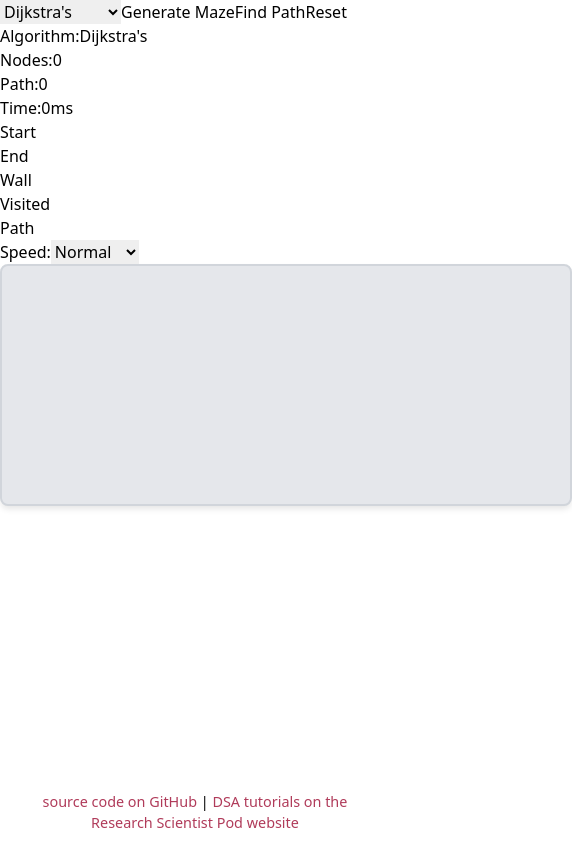
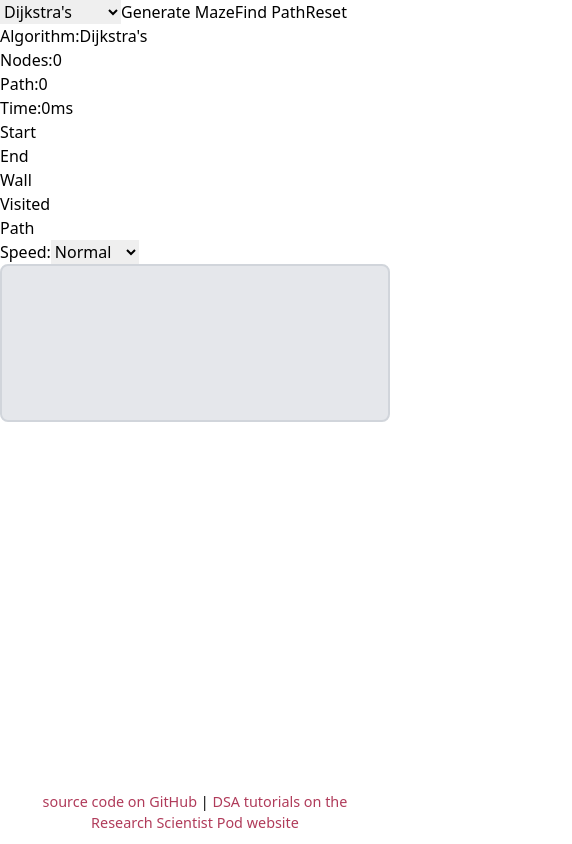
Before and after one commit to The-Research-Scientist-Pod/pathfinding-visualizer, a React (Vite) app: page / in a window 390 px wide. Shown: the whole page, 572 px wide, since content can reach past the window. Built offline with nearby package versions, Linux system fonts and the light colour scheme.

Commit message:
fixing grid sizing for mobile

```diff
--- a/src/components/Grid.jsx
+++ b/src/components/Grid.jsx
@@ -6,59 +6,50 @@ const Grid = ({ grid, onMouseDown, onMouseEnter, onMouseUp, isLandscape }) => {
     const [touchStarted, setTouchStarted] = useState(false);
 
     const calculateCellSize = useCallback(() => {
-        // Adjust these values based on your header and padding sizes
-        const headerHeight = 220; // Increased to account for all UI elements
-        const padding = 32; // Consistent padding
+        // Get viewport dimensions
+        const vw = Math.max(document.documentElement.clientWidth || 0, window.innerWidth || 0);
+        const vh = Math.max(document.documentElement.clientHeight || 0, window.innerHeight || 0);
 
-        // Get available space
-        const availableWidth = Math.min(window.innerWidth - padding * 2, 1200); // Max width cap
-        const availableHeight = window.innerHeight - headerHeight;
+        // Much larger margins and header space for mobile
+        const headerHeight = isLandscape ? 180 : 280; // Increased header space
+        const SIDE_MARGIN = isLandscape ? 40 : 32;
 
-        // Calculate cell size based on grid dimensions
-        const cellByWidth = (availableWidth - padding) / GRID_SETTINGS.COLS;
-        const cellByHeight = (availableHeight - padding) / GRID_SETTINGS.ROWS;
+        // Calculate available space with larger margins
+        const availableWidth = vw - (SIDE_MARGIN * 2);
+        const availableHeight = vh - headerHeight - (SIDE_MARGIN * 2);
 
-        // Use the smaller value to ensure entire grid fits
-        const size = Math.floor(Math.min(cellByWidth, cellByHeight));
+        // Calculate cell size ensuring grid fits in available space
+        const widthBasedSize = (availableWidth * 0.95) / GRID_SETTINGS.COLS; // 95% of available width
+        const heightBasedSize = (availableHeight * 0.95) / GRID_SETTINGS.ROWS; // 95% of available height
 
-        // Clamp the size between minimum and maximum values
-        return Math.max(10, Math.min(size, 30)); // Adjusted min/max sizes
-    }, []);
+        // Use the smaller value and enforce size limits
+        let size = Math.min(widthBasedSize, heightBasedSize);
+
+        // Stricter size limits for mobile
+        const maxSize = isLandscape ? 20 : 12;
+        const minSize = isLandscape ? 10 : 6;
+
+        return Math.floor(Math.max(minSize, Math.min(size, maxSize)));
+    }, [isLandscape]);
 
     useEffect(() => {
         const handleResize = () => {
-            setCellSize(calculateCellSize());
+            requestAnimationFrame(() => {
+                setCellSize(calculateCellSize());
+            });
         };
 
         handleResize();
         window.addEventListener('resize', handleResize);
-        window.addEventListener('orientationchange', handleResize);
+        window.addEventListener('orientationchange', () => {
+            setTimeout(handleResize, 100);
+        });
 
         return () => {
             window.removeEventListener('resize', handleResize);
             window.removeEventListener('orientationchange', handleResize);
         };
     }, [calculateCellSize]);
-
-    // Touch event handlers
-    const handleTouchStart = (rowIdx, nodeIdx, e) => {
-        e.preventDefault();
-        setTouchStarted(true);
-        onMouseDown(rowIdx, nodeIdx);
-    };
-
-    const handleTouchMove = (rowIdx, nodeIdx, e) => {
-        e.preventDefault();
-        if (touchStarted) {
-            onMouseEnter(rowIdx, nodeIdx);
-        }
-    };
-
-    const handleTouchEnd = (e) => {
-        e.preventDefault();
-        setTouchStarted(false);
-        onMouseUp();
-    };
 
     const getNodeClassName = (node) => {
         const baseClasses = "transition-colors duration-200";
@@ -72,31 +63,62 @@ const Grid = ({ grid, onMouseDown, onMouseEnter, onMouseUp, isLandscape }) => {
         return `${baseClasses} bg-white hover:bg-gray-100`;
     };
 
-    const gridStyle = {
-        display: 'grid',
-        gridTemplateColumns: `repeat(${GRID_SETTINGS.COLS}, ${cellSize}px)`,
-        gap: '1px',
-        padding: '4px',
-        backgroundColor: '#e5e7eb',
-        margin: '0 auto',
-        border: '2px solid #d1d5db',
-        borderRadius: '0.5rem',
-        boxShadow: '0 4px 6px -1px rgba(0, 0, 0, 0.1)',
-        minWidth: 'min-content', // Ensures grid doesn't shrink below content size
+    const handleTouchStart = (rowIdx, nodeIdx, e) => {
+        e.preventDefault();
+        setTouchStarted(true);
+        onMouseDown(rowIdx, nodeIdx);
+    };
+
+    const handleTouchMove = (rowIdx, nodeIdx, e) => {
+        e.preventDefault();
+        if (touchStarted) {
+            const touch = e.touches[0];
+            const element = document.elementFromPoint(touch.clientX, touch.clientY);
+            if (element) {
+                const cellCoords = element.getAttribute('data-cell');
+                if (cellCoords) {
+                    const [row, col] = cellCoords.split('-').map(Number);
+                    onMouseEnter(row, col);
+                }
+            }
+        }
+    };
+
+    const handleTouchEnd = (e) => {
+        e.preventDefault();
+        setTouchStarted(false);
+        onMouseUp();
     };
 
     return (
-        <div className="w-full overflow-auto flex justify-center items-center p-2">
-            <div style={gridStyle}>
+        <div className="w-full flex justify-center items-center px-5 py-5">
+            <div
+                style={{
+                    display: 'grid',
+                    gridTemplateColumns: `repeat(${GRID_SETTINGS.COLS}, ${cellSize}px)`,
+                    gap: '1px',
+                    padding: '4px',
+                    backgroundColor: '#e5e7eb',
+                    border: '2px solid #d1d5db',
+                    borderRadius: '0.5rem',
+                    touchAction: 'none',
+                    WebkitTouchCallout: 'none',
+                    WebkitUserSelect: 'none',
+                    MozUserSelect: 'none',
+                    msUserSelect: 'none',
+                    userSelect: 'none',
+                }}
+                className="shadow-lg"
+            >
                 {grid.map((row, rowIdx) =>
                     row.map((node, nodeIdx) => (
                         <div
                             key={`${rowIdx}-${nodeIdx}`}
+                            data-cell={`${rowIdx}-${nodeIdx}`}
                             className={getNodeClassName(node)}
                             style={{
                                 width: `${cellSize}px`,
                                 height: `${cellSize}px`,
-                                touchAction: 'none',
                             }}
                             onMouseDown={() => onMouseDown(rowIdx, nodeIdx)}
                             onMouseEnter={() => onMouseEnter(rowIdx, nodeIdx)}
--- a/src/components/PathfindingVisualizer.jsx
+++ b/src/components/PathfindingVisualizer.jsx
@@ -207,8 +207,9 @@ const PathfindingVisualizer = () => {
 
   return (
       <div className="min-h-screen flex flex-col bg-gray-50">
-        <main className={`flex-1 container mx-auto px-2 py-2 flex flex-col ${isLandscape ? 'landscape' : 'portrait'}`}>
+        <main className="flex-1 container mx-auto px-2 py-2 flex flex-col">
           {/* Controls Section */}
+
           <div className={`flex ${isLandscape ? 'flex-row' : 'flex-col'} items-center justify-center gap-2 p-2 bg-white rounded-lg shadow-sm mb-2`}>
             <select
                 className="px-2 py-1 text-sm rounded border border-gray-300 focus:outline-none focus:ring-2 focus:ring-blue-500"
```
